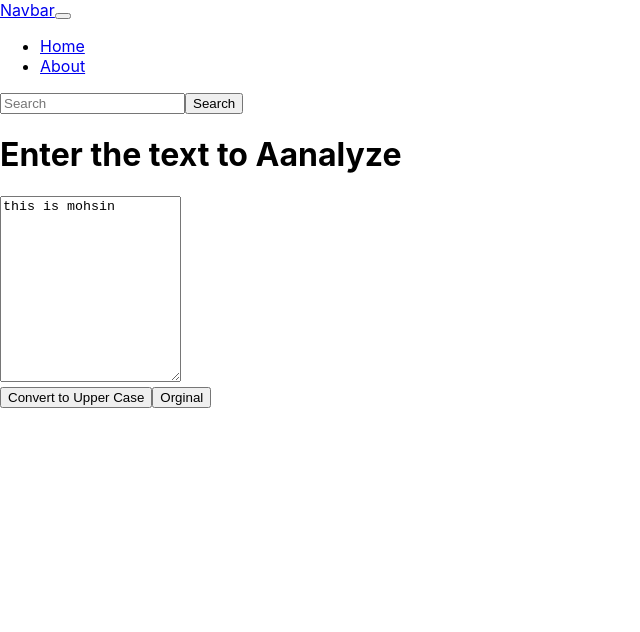
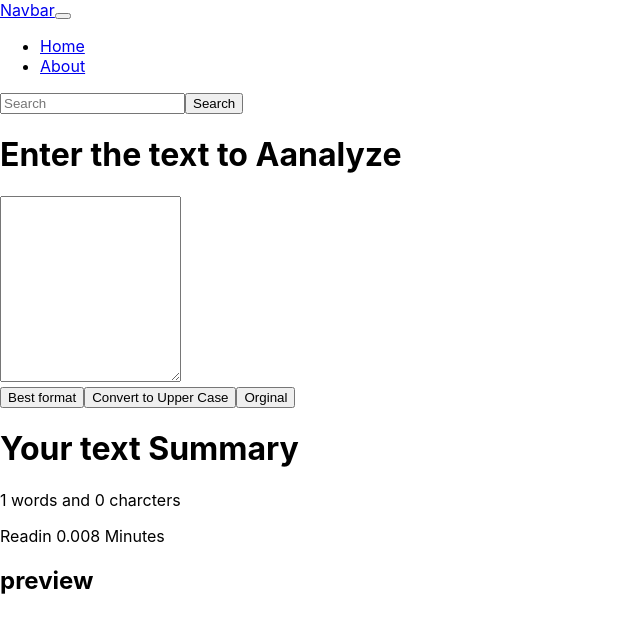
Before and after one commit to iMohsinali/MERN-Project, a React (Create React App) app in the folder text-app/: page / in a window 1280 px wide. Shown: the top 632 px of the page, without its empty margins (0-640 px from the left). Built offline with nearby package versions, Linux system fonts and the light colour scheme; the HTML template or start-up script is replaced by a standard one.

Commit message:
Update TextForm.js
Co-Authored-By: Syed Arsalan Khan <64327902+arsalanmm010@users.noreply.github.com>

```diff
--- a/text-app/src/components/TextForm.js
+++ b/text-app/src/components/TextForm.js
@@ -1,7 +1,7 @@
 import React, { useState } from "react";
 
 const TextForm = () => {
-  const [text, settext] = useState("this is mohsin");
+  const [text, settext] = useState("");
   console.log(text);
   const Uphandler = () => {
     const up = text.slice();
@@ -13,10 +13,34 @@ const TextForm = () => {
     settext(text.toLowerCase());
     console.log(text);
   };
+  const Correct = () => {
+    const b = text.split(".");
+
+    function capitalizeFirstLetter(string) {
+      return string.charAt(0).toUpperCase() + string.slice(1);
+    }
+    const c = [];
+    b.forEach((e, index) => {
+      c.push(capitalizeFirstLetter(b[index]));
+    });
+    const e = c.join(".");
+    settext(e);
+  };
   const changehandler = (event) => {
     settext(event.target.value);
+    localStorage.setItem("mohe", text);
   };
+
+  //   b.forEach((e, index) => {
+  //     if (e === ".") {
+  //       c.push(index);
+  //     }
+  //   });
+
+  //   console.log(a.charAt(18).toUpperCase());
+
   return (
+    <>
       <div className="container my-3">
         <h1>Enter the text to Aanalyze</h1>
         <div className="mb-3">
@@ -24,17 +48,31 @@ const TextForm = () => {
             className="form-control"
             id="mybox"
             rows="12"
-          value={text}
+            value={text || localStorage.getItem("mohe")}
             onChange={changehandler}
           ></textarea>
         </div>
-      <button onClick={Uphandler} className="btn btn-primary">
+        <button onClick={Correct} className="btn btn-primary mx-2">
+          Best format
+        </button>
+        <button onClick={Uphandler} className="btn btn-primary mx-2">
           Convert to Upper Case
         </button>
         <button onClick={Oghandler} className="btn btn-danger">
           Orginal
         </button>
       </div>
+      <div className="container my-2">
+        <h1>Your text Summary</h1>
+        <p>
+          {text.split(" ").length} words and {text.replace(/\s/g, "").length}{" "}
+          charcters
+        </p>
+        <p>Readin {0.008 * text.split(" ").length.toFixed(2)} Minutes</p>
+        <h2>preview</h2>
+        <p>{text}</p>
+      </div>
+    </>
   );
 };
 
```
Lines whose indentation alone changed are shown as unchanged.
